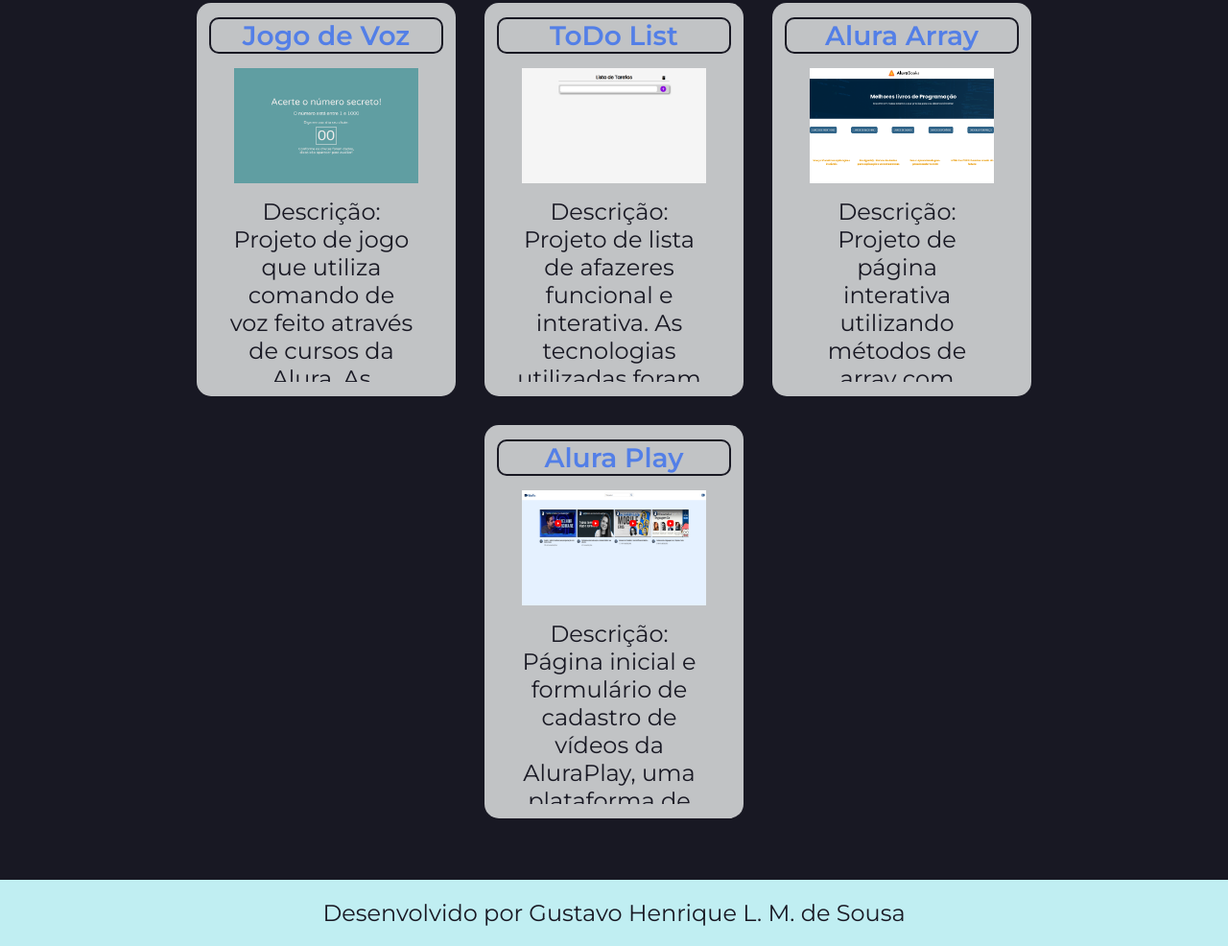
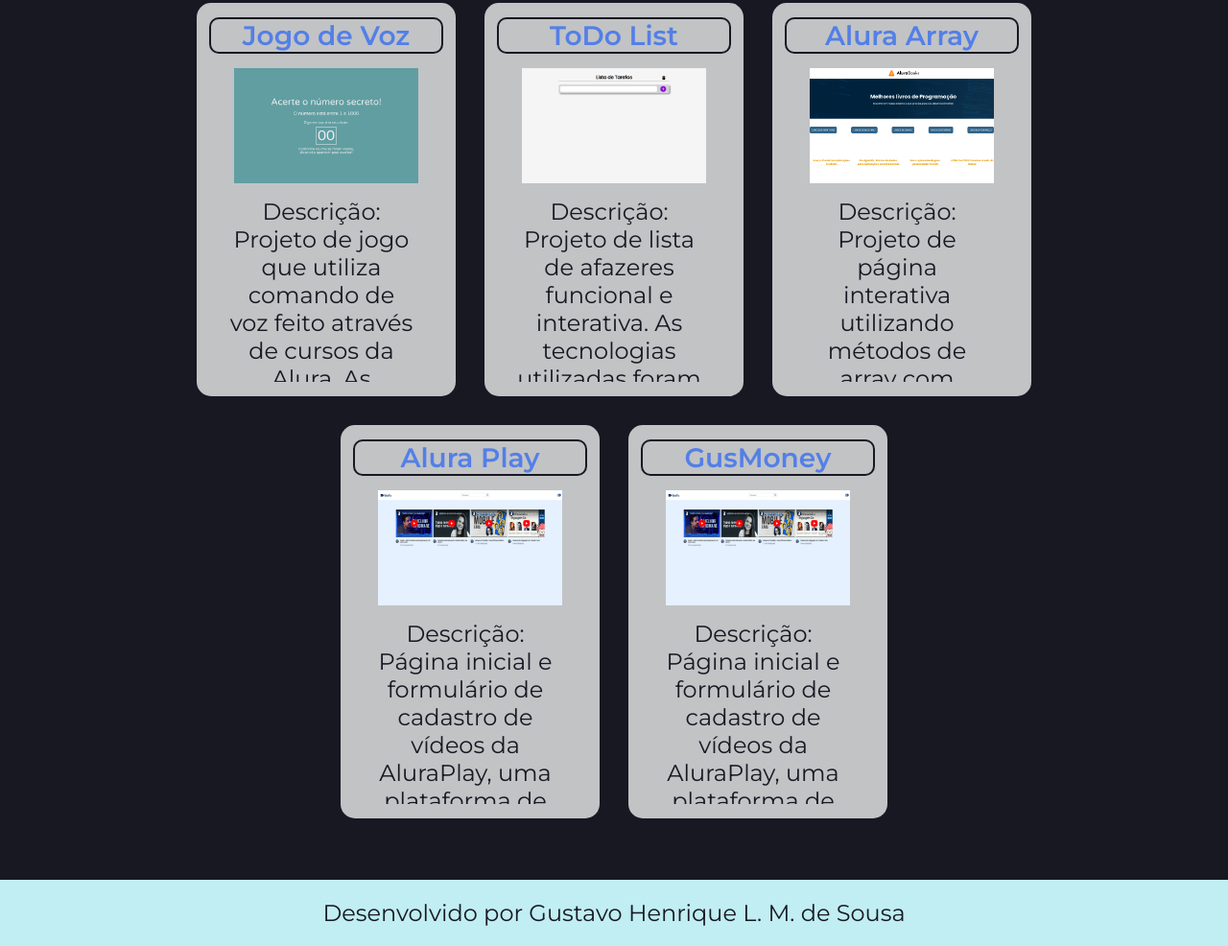
Before and after one commit to GusOTavo/portfolio, a plain HTML site: page projetos.html in a window 1280 px wide. Shown: the part 682-1668 px from the top of the page at 96% size. Drawn offline with nearby package versions, Linux system fonts and the light colour scheme.

Commit message:
Update projetos.html

```diff
--- a/projetos.html
+++ b/projetos.html
@@ -113,6 +113,18 @@
                     </p>
                 </li>
             </a>
+            <a href="https://alura-formularios.vercel.app/">
+                <li class="conteudo-lista">
+                    <div class="conteudo-lista__div">
+                        <h3 class="conteudo-lista__titulo">GusMoney</h3>
+                    </div>
+                    <img class="conteudo-lista__imagem" src="/assets/aluraplay.png"
+                        alt="Imagem da plataforma Alura Play">
+                    <p class="conteudo-lista__texto">Descrição:
+                        Página inicial e formulário de cadastro de vídeos da AluraPlay, uma plataforma de vídeos. As tecnologias utilizadas foram HTML, CSS, Javascript e NodeJS.
+                    </p>
+                </li>
+            </a>
         </ul>
 
     </main>
```
